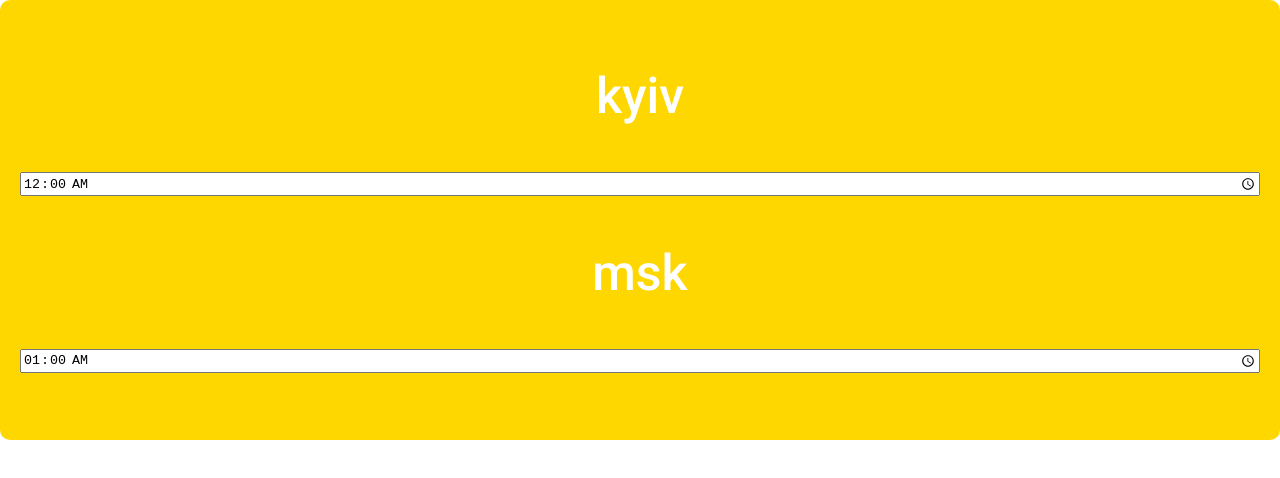
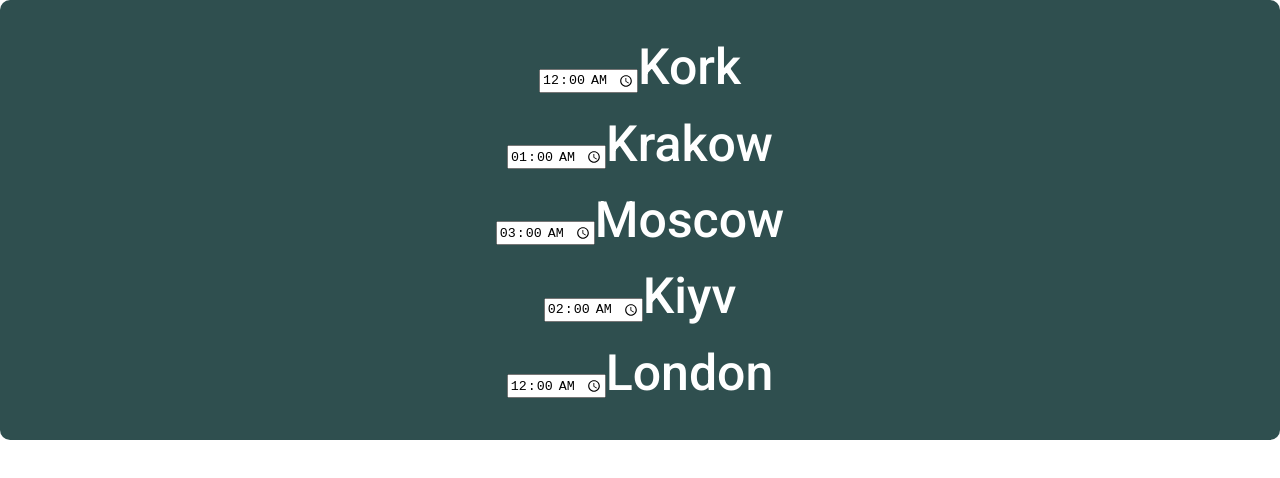
Before and after one commit to Wazerlixer/rest-countries-react, a React (Create React App) app: page /rest-countries-react/time-converter in a window 1280 px wide. Shown: the top 478 px of the page. Built offline with nearby package versions, Linux system fonts and the light colour scheme.

Commit message:
refactor:     modify: TimeConverter.jsx     create a new files: timeLines.js, getValidateTime,js

```diff
--- /dev/null
+++ b/src/constants/timeLines.js
@@ -0,0 +1,37 @@
+export const timeLines = [
+    {
+        name: "London",
+        value: {
+            hours:0,
+            minutes:0
+        }
+    },
+    {
+        name: "Kiyv",
+        value: {
+            hours:+2,
+            minutes:0
+        }
+    },
+    {
+        name: "Moscow",
+        value: {
+            hours:+3,
+            minutes:0
+        }
+    },
+    {
+        name: "Krakow",
+        value: {
+            hours:+1,
+            minutes:0
+        }
+    },
+    {
+        name: "Kork",
+        value: {
+            hours:0,
+            minutes:0
+        }
+    }
+]
--- a/src/pages/TimeConverter/TimeConverter.jsx
+++ b/src/pages/TimeConverter/TimeConverter.jsx
@@ -1,4 +1,9 @@
 import { useState } from "react";
+
+import { timeLines } from "../../constants/timeLines";
+
+import { getValidateTime } from "../../utility/getValidateTime";
+
 import "./style.sass"
 
 export const TimeConverter = () => {
@@ -11,40 +16,36 @@ export const TimeConverter = () => {
 
     return (
         <div className="time-converter">
-            <input type="time" id="msk"
-                value={
-                    `${currentTime.hours + 1 >= 10 ? currentTime.hours + 1 : `0${currentTime.hours + 1}`}:${currentTime.minutes >= 10 ? currentTime.minutes : `0${currentTime.minutes}`}`
+            {
+                timeLines?.map(
+                    (timeLine) => {
+                        let currentTimeLine = {
+                            hours: currentTime?.hours + timeLine?.value?.hours,
+                            minutes: currentTime?.minutes + timeLine?.value?.minutes,
                         }
+
+                        return (
+                            <div className="time-line">
+                                <input type="time" id={timeLine?.name}
+                                    value={getValidateTime(currentTimeLine)}
                                     onChange={
                                         (event) => {
                                             console.log(event.target.value)
                                             setCurrentTime(
                                                 {
-                                hours: +event?.target?.value?.substring(0, 2) - 1,
-                                minutes: +event?.target?.value?.substring(3)
+                                                    hours: +event?.target?.value?.substring(0, 2) - timeLine?.value?.hours,
+                                                    minutes: +event?.target?.value?.substring(3) - timeLine?.value?.minutes
                                                 }
                                             )
                                         }
                                     }
                                 />
-            <label htmlFor="msk">msk</label>
-            <input type="time" id="kyiv"
-                value={
-                    `${currentTime.hours >= 10 ? currentTime.hours : `0${currentTime.hours}`}:${currentTime.minutes >= 10 ? currentTime.minutes : `0${currentTime.minutes}`}`
-                }
-                onChange={
-                    (event) => {
-                        console.log(event.target.value)
-                        setCurrentTime(
-                            {
-                                hours: +event?.target?.value?.substring(0, 2),
-                                minutes: +event?.target?.value?.substring(3)
+                                <label htmlFor={timeLine?.name}>{timeLine?.name}</label>
+                            </div>
+                        )
                     }
                 )
             }
-                }
-            />
-            <label htmlFor="kyiv">kyiv</label>
         </div>
     )
 
--- /dev/null
+++ b/src/utility/getValidateTime.js
@@ -0,0 +1,26 @@
+export const getValidateTime = (currentTime) => {
+
+    if (currentTime) {
+        let validateTime = {
+            hours: "",
+            minutes: ""
+        };
+
+        if (currentTime.hours >= 10) {
+            validateTime.hours = currentTime?.hours;
+        }
+        else {
+            validateTime.hours = `0${currentTime?.hours}`
+        }
+
+        if (currentTime.minutes >= 10) {
+            validateTime.minutes = currentTime?.minutes;
+        }
+        else {
+            validateTime.minutes = `0${currentTime?.minutes}`
+        }
+
+        return `${validateTime?.hours}:${validateTime?.minutes}`
+    }
+    else return ""
+}
```
Lines whose indentation alone changed are shown as unchanged.
